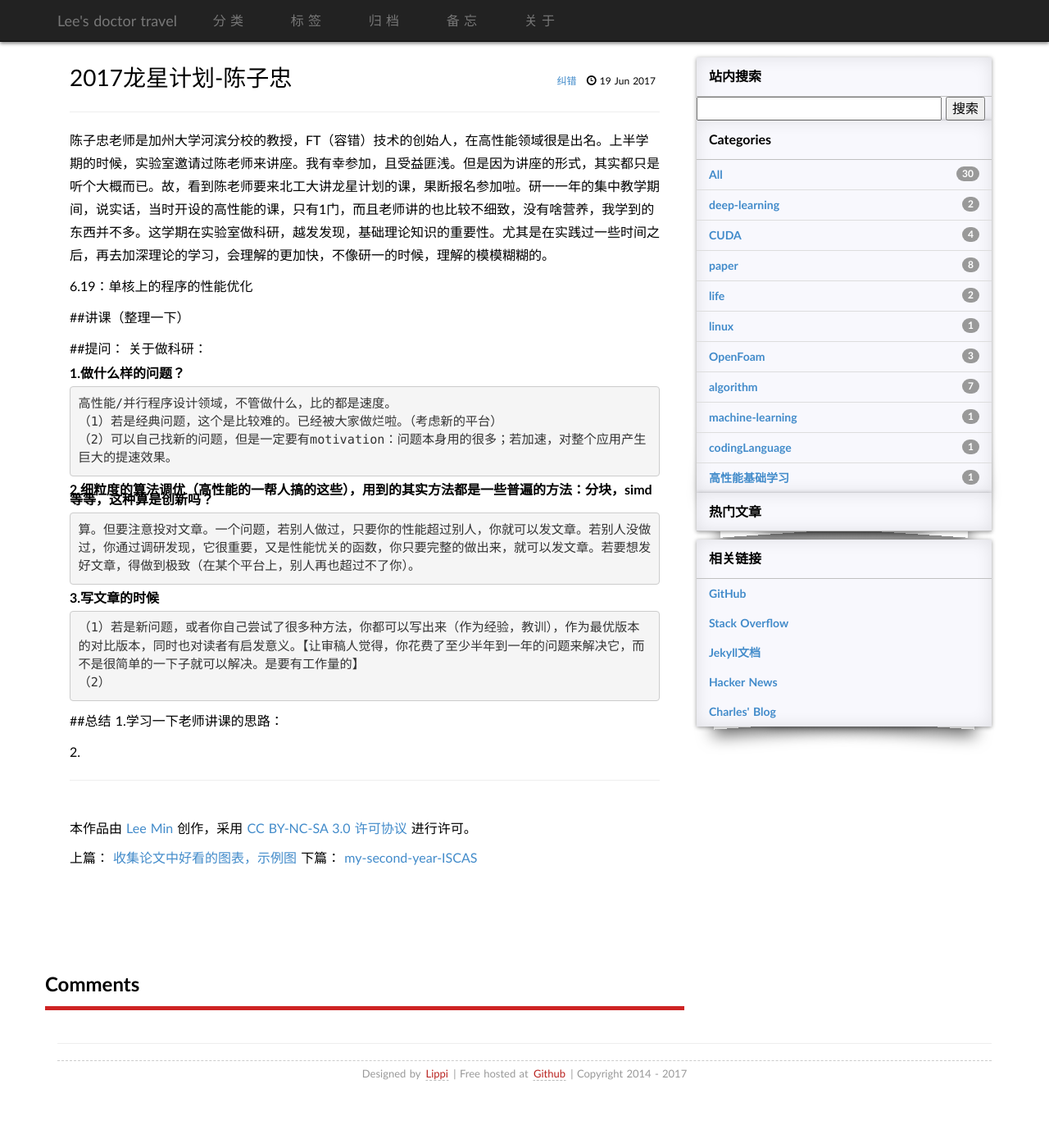
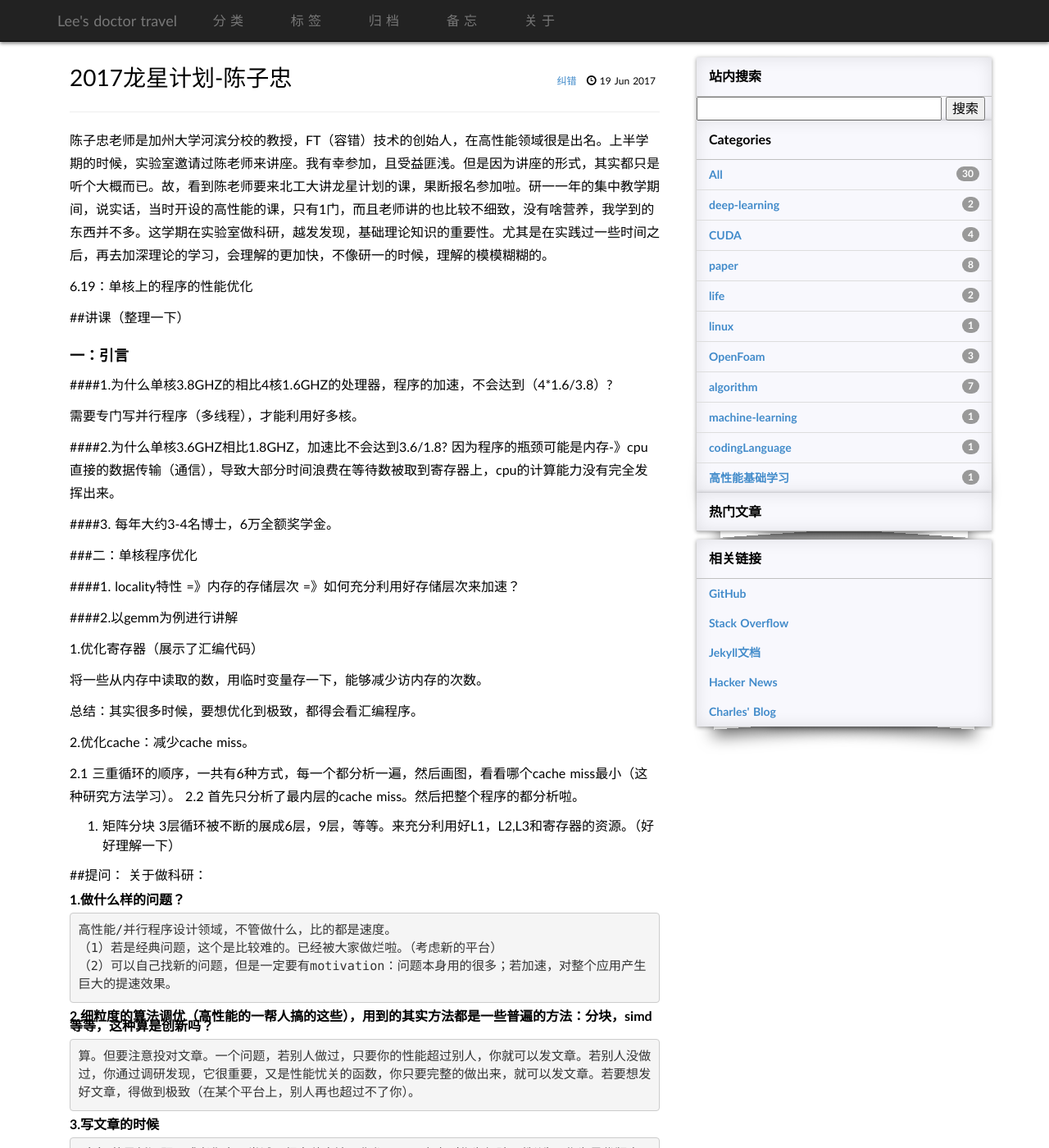
Before and after one commit to limin2015/limin2015.github.io, a Jekyll site: the page built from _posts/2017-06-19-dragon-start-lesson.md, in a window 1280 px wide and 1400 px high. Shown: the whole window at 82% size. Built offline with Jekyll 4.4.1, drawn with Linux system fonts in a browser that asks for light colours; some web fonts are replaced; comment, search, counter and statistics services are not loaded.

Commit message:
first-lesson

```diff
--- a/_posts/2017-06-19-dragon-start-lesson.md
+++ b/_posts/2017-06-19-dragon-start-lesson.md
@@ -12,8 +12,36 @@ tags:
 6.19：单核上的程序的性能优化
 
 ##讲课（整理一下）
+### 一：引言
+####1.为什么单核3.8GHZ的相比4核1.6GHZ的处理器，程序的加速，不会达到（4*1.6/3.8）?
 
+需要专门写并行程序（多线程），才能利用好多核。
 
+####2.为什么单核3.6GHZ相比1.8GHZ，加速比不会达到3.6/1.8?
+因为程序的瓶颈可能是内存-》cpu直接的数据传输（通信），导致大部分时间浪费在等待数被取到寄存器上，cpu的计算能力没有完全发挥出来。
+
+####3. 每年大约3-4名博士，6万全额奖学金。
+
+###二：单核程序优化
+
+####1.
+locality特性 =》内存的存储层次 =》如何充分利用好存储层次来加速？
+
+####2.以gemm为例进行讲解
+
+1.优化寄存器（展示了汇编代码）
+
+将一些从内存中读取的数，用临时变量存一下，能够减少访内存的次数。
+
+总结：其实很多时候，要想优化到极致，都得会看汇编程序。
+
+2.优化cache：减少cache miss。
+
+ 2.1 三重循环的顺序，一共有6种方式，每一个都分析一遍，然后画图，看看哪个cache miss最小（这种研究方法学习）。
+ 2.2 首先只分析了最内层的cache miss。然后把整个程序的都分析啦。
+
+3. 矩阵分块
+	3层循环被不断的展成6层，9层，等等。来充分利用好L1，L2,L3和寄存器的资源。（好好理解一下）
 
 
 
```
